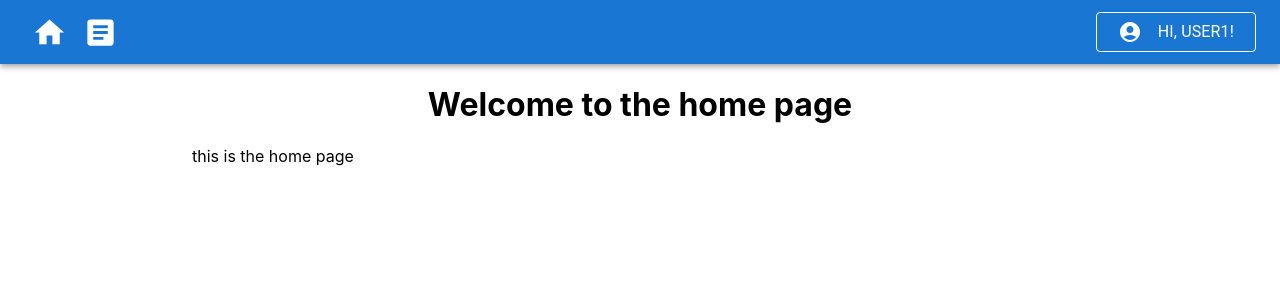
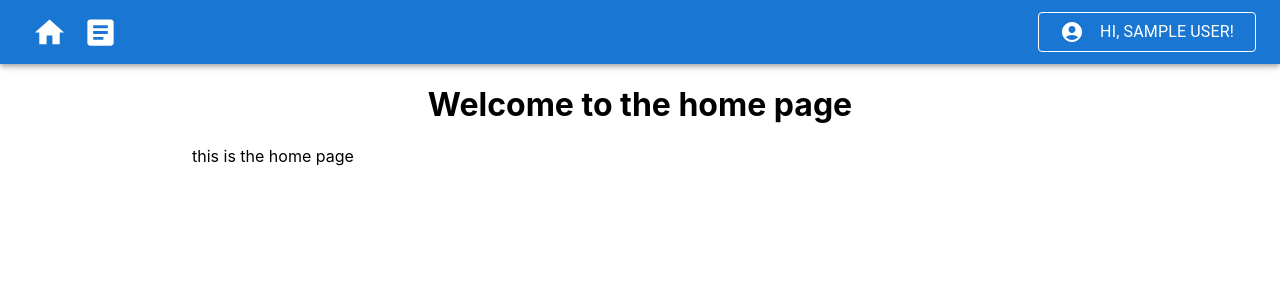
Before and after one commit to AbdullatifGhajar/advanced-programming-2023, a React (Create React App) app in the folder app/: page / in a window 1280 px wide. Shown: the top 300 px of the page. Built offline with nearby package versions, Linux system fonts and the light colour scheme; sample sign-in values are in the browser's storage.

Commit message:
implement all from #19
Add route guard with authentication check
Save jsonwebtoken when registering or login in
Display user name in header

```diff
--- a/app/package.json
+++ b/app/package.json
@@ -11,10 +11,12 @@
     "@testing-library/react": "^13.4.0",
     "@testing-library/user-event": "^13.5.0",
     "@types/jest": "^27.5.2",
+    "@types/jwt-decode": "^3.1.0",
     "@types/node": "^16.18.68",
     "@types/react": "^18.2.45",
     "@types/react-dom": "^18.2.17",
     "formik": "^2.4.5",
+    "jwt-decode": "^4.0.0",
     "react": "^18.2.0",
     "react-dom": "^18.2.0",
     "react-router-dom": "^6.21.0",
--- a/app/src/components/Header.tsx
+++ b/app/src/components/Header.tsx
@@ -1,6 +1,7 @@
 import React from 'react';
 import { Box, Button, Typography } from '@mui/material';
 import { useNavigate } from 'react-router-dom';
+import { jwtDecode } from 'jwt-decode';
 
 import AppBar from '@mui/material/AppBar';
 import Toolbar from '@mui/material/Toolbar';
@@ -10,6 +11,7 @@ import MenuItem from '@mui/material/MenuItem';
 import Menu from '@mui/material/Menu';
 import HomeIcon from '@mui/icons-material/Home';
 import ArticleIcon from '@mui/icons-material/Article';
+import JsonWebToken from '../models/JsonWebToken';
 
 const Header = () => {
   const [userOptionMenu, setMenuOptions] = React.useState<null | HTMLElement>(
@@ -17,7 +19,22 @@ const Header = () => {
   );
   const open = Boolean(userOptionMenu);
   const navigate = useNavigate();
-  const userName = 'User1';
+
+  function getUserName() {
+    const token = localStorage.getItem("token");
+    if(token == null) {
+      navigate('/login', {
+        state: {
+          origin: window.location.pathname
+        }
+      });
+    } else {
+      const payload = jwtDecode<JsonWebToken>(token!)
+      return payload.name;
+    }
+  }
+
+  const userName = getUserName();
 
   const handleMenu = (event: React.MouseEvent<HTMLElement>) => {
     setMenuOptions(event.currentTarget);
--- a/app/src/layouts/MainLayout.tsx
+++ b/app/src/layouts/MainLayout.tsx
@@ -1,13 +1,26 @@
-import { HTMLAttributes, ReactNode } from 'react';
+import { HTMLAttributes, ReactNode, useEffect } from 'react';
 
 import Header from '../components/Header';
 import PageBody from '../components/PageBody';
+import { useNavigate } from 'react-router-dom';
 
 interface MainLayoutProps extends HTMLAttributes<HTMLDivElement> {
   children: ReactNode;
 }
 
 const MainLayout = ({ children }: MainLayoutProps) => {
+  const navigate = useNavigate();
+  useEffect(() => {
+    const token = localStorage.getItem("token")
+    if(token == null) {
+      navigate("/login", {
+        state: {
+          origin: window.location.pathname
+        }
+      });
+    }
+  });
+
   return (
     <>
       <Header />
--- /dev/null
+++ b/app/src/models/JsonWebToken.tsx
@@ -0,0 +1,8 @@
+interface JsonWebToken {
+    exp: number,
+    iat: number,
+    sub: number,
+    name: string
+}
+
+export default JsonWebToken;
--- a/app/src/pages/authentication/LoginPage.tsx
+++ b/app/src/pages/authentication/LoginPage.tsx
@@ -6,8 +6,13 @@ import Box from '@mui/material/Box';
 import Typography from '@mui/material/Typography';
 
 import AuthenticationLayout from '../../layouts/AuthenticationLayout';
+import { useLocation, useNavigate } from 'react-router-dom';
 
 const LoginPage = () => {
+
+  const navigate = useNavigate();
+  const location = useLocation();
+
   const handleSubmit = async (event: React.FormEvent<HTMLFormElement>) => {
     event.preventDefault();
 
@@ -27,7 +32,7 @@ const LoginPage = () => {
     };
 
     try {
-      const response = await fetch('/login', {
+      const response = await fetch('http://localhost:8081/users/login', {
         method: 'POST',
         headers: {
           'Content-Type': 'application/json',
@@ -36,7 +41,14 @@ const LoginPage = () => {
       });
 
       if (response.ok) {
+        const jwt = await response.json()
+        localStorage.setItem('token', jwt);
         console.log('Connexion réussie !');
+        if(location.state && location.state.origin) {
+          navigate(location.state.origin)
+        } else {
+          navigate("/");
+        }
       } else {
         console.error('Erreur lors de la connexion');
       }
--- a/app/src/pages/authentication/RegisterPage.tsx
+++ b/app/src/pages/authentication/RegisterPage.tsx
@@ -5,16 +5,18 @@ import Link from '@mui/material/Link';
 import Grid from '@mui/material/Grid';
 import Box from '@mui/material/Box';
 import Typography from '@mui/material/Typography';
-
+import { useNavigate } from 'react-router-dom';
 import AuthenticationLayout from '../../layouts/AuthenticationLayout';
 
 const RegisterPage = () => {
   const [nameError, setNameError] = React.useState('');
   const [emailError, setEmailError] = React.useState('');
   const [passwordError, setPasswordError] = React.useState('');
+  const navigate = useNavigate();
 
   const handleSubmit = async (event: React.FormEvent<HTMLFormElement>) => {
     event.preventDefault();
+
 
     const formData = new FormData(event.currentTarget);
 
@@ -54,7 +56,7 @@ const RegisterPage = () => {
     };
 
     try {
-      const response = await fetch('/register', {
+      const response = await fetch('http://localhost:8081/users/register', {
         method: 'POST',
         headers: {
           'Content-Type': 'application/json',
@@ -63,8 +65,10 @@ const RegisterPage = () => {
       });
 
       if (response.ok) {
+        const jwt = await response.json()
+        localStorage.setItem('token', jwt);
         console.log('Registration successful!');
-        window.location.href = '/';
+        navigate("/");
       } else {
         console.error('Error during registration');
       }
```
Also changed, not shown: 2 other files (tests, documents, lock files or other folders).
